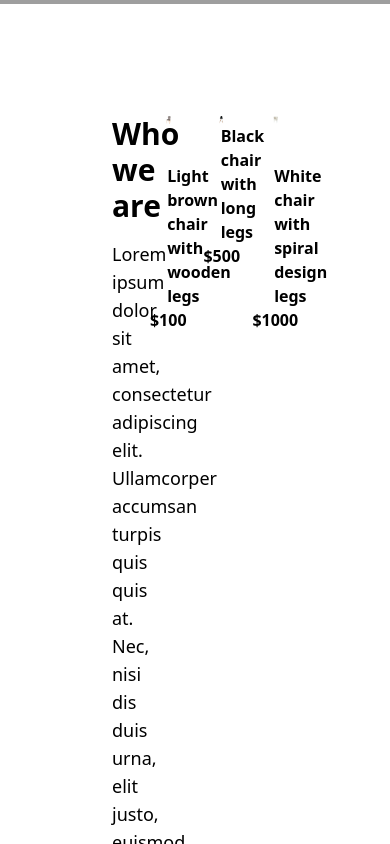
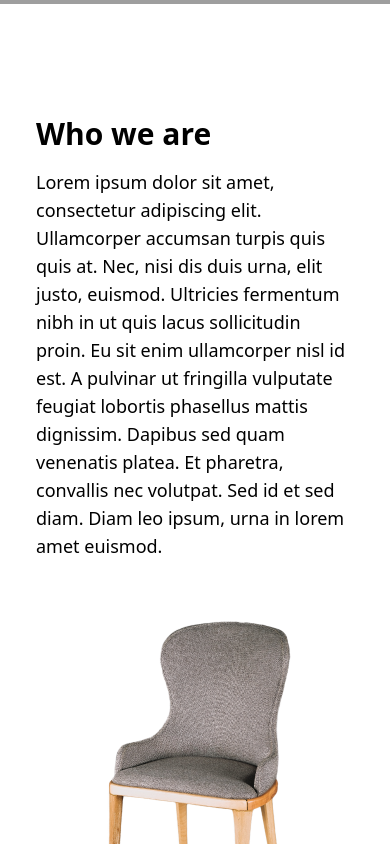
Before and after one commit to thomaserdmenger/superCode-Furniture, a React (Vite) app: page / in a window 390 px wide. Shown: the part 880-1724 px from the top of the page. Built offline with nearby package versions, Linux system fonts and the light colour scheme; grey boxes are pictures that could not be loaded.

Commit message:
Add Responsive Furniture Section

```diff
--- a/src/components/Chair.jsx
+++ b/src/components/Chair.jsx
@@ -6,7 +6,7 @@ export const Chair = ({ content, price, image, marginTop, marginBottom }) => {
         alt='Chair'
         className={`max-h-full mt-${marginTop} mb-${marginBottom}`}
       />
-      <p className='w-2/5 font-bold'>{content}</p>
+      <p className='md:w-2/5 mb-2 font-bold'>{content}</p>
       <p className='font-bold'>{price}</p>
     </article>
   )
--- a/src/pages/Home.jsx
+++ b/src/pages/Home.jsx
@@ -38,7 +38,7 @@ export const Home = () => {
       </header>
       <main>
         <section>
-          <div className='grid grid-cols-4 px-24 pt-24 gap-4 mb-10'>
+          <div className='grid grid-cols-1 md:grid-cols-2 xl:grid-cols-4 px-5 sm:px-24 pt-24 gap-4 mb-10'>
             <article className='flex flex-col gap-4 p-4'>
               <h2 className='font-bold text-3xl'>Who we are</h2>
               <p className='text-lg'>
```
